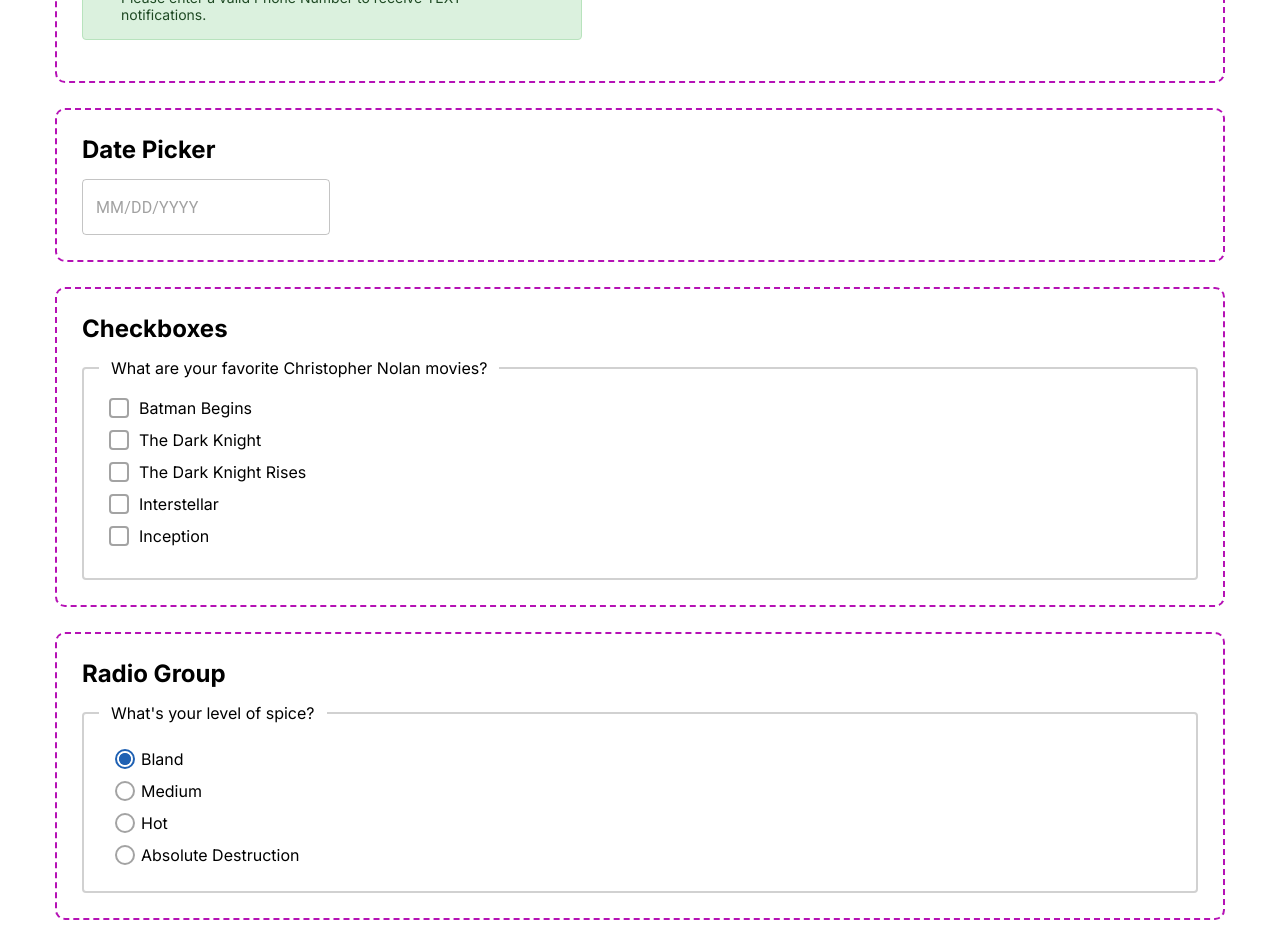
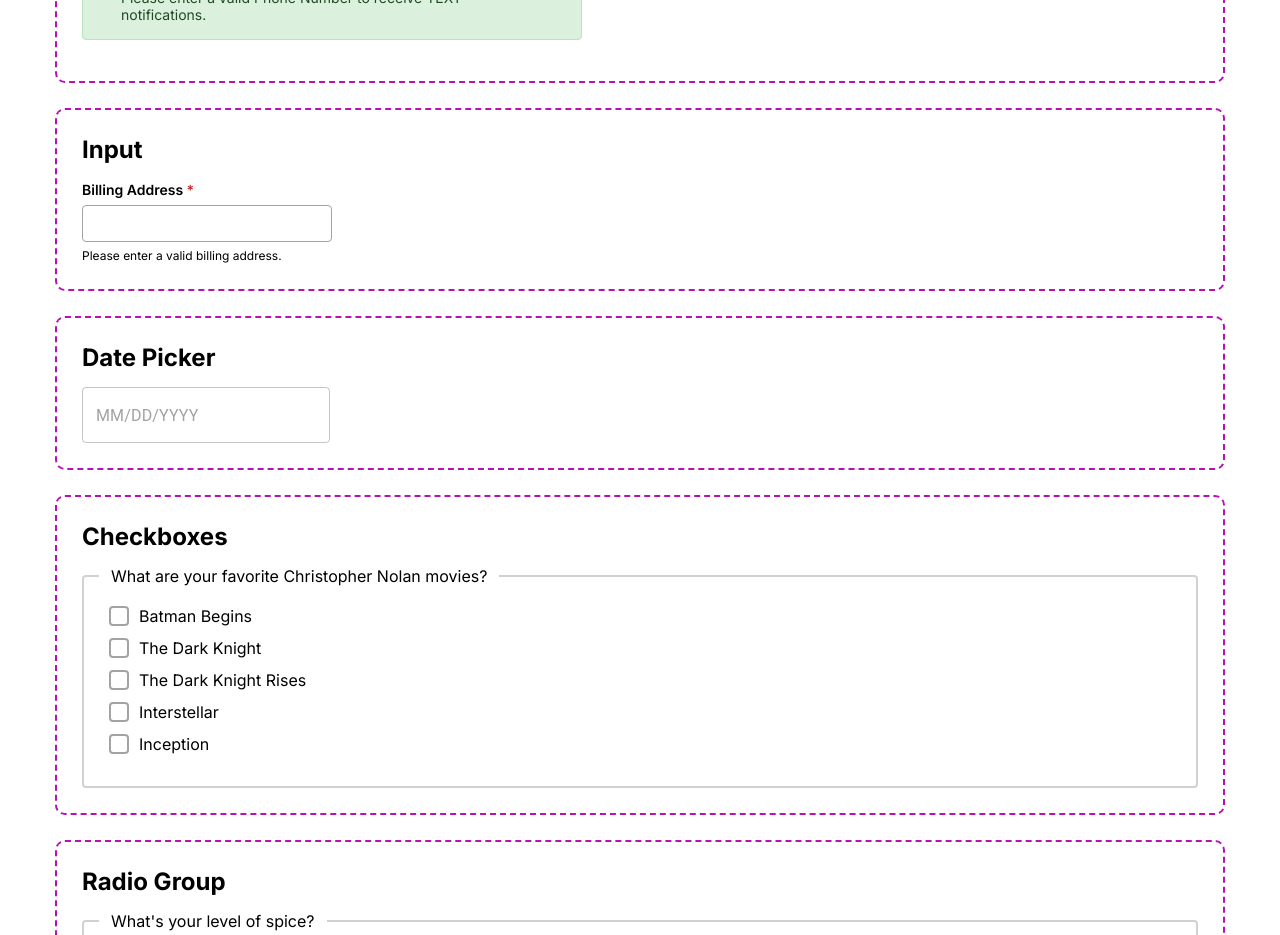
Before and after one commit to Billybobchops/design-system, a Next.js app: page / in a window 1280 px wide. Shown: the part 2240-3175 px from the top of the page. Built offline with nearby package versions, Linux system fonts and the light colour scheme.

Commit message:
first pass designing input markup

```diff
--- a/src/app/page.tsx
+++ b/src/app/page.tsx
@@ -18,6 +18,7 @@ import DatePickerInput from '@/components/DatePicker';
 import ModalStory from '@/style-guide/ModalStory';
 import TabsStory from '@/style-guide/TabsStory';
 import EnrollStatusStory from '@/style-guide/EnrollStatusStory';
+import InputStory from '@/style-guide/InputStory';
 
 export default function Home() {
     return (
@@ -59,6 +60,10 @@ export default function Home() {
                     <AlertStory />
                 </ComponentDisplayArea>
 
+				<ComponentDisplayArea title='Input'>
+					<InputStory />
+				</ComponentDisplayArea>
+
                 <ComponentDisplayArea title='Date Picker'>
                     <DatePickerInput />
                 </ComponentDisplayArea>
--- /dev/null
+++ b/src/components/Input.module.scss
@@ -0,0 +1,33 @@
+@use '../app/variables.module.scss';
+@use '../app/mixins.scss' as *;
+
+.label {
+	font-size: 14px;
+	font-weight: 600;
+}
+
+.input {
+	border: 1px solid variables.$ic-neutral-50;
+	border-radius: 4px;
+	display: block;
+	margin: 6px 6px 2px 0;
+	padding: 10px;
+	width: 250px;
+
+	&:focus-visible {
+		border: 1.5px solid variables.$ic-blue-50;
+	}
+}
+
+.input[aria-invalid='true'] {
+	border-color: variables.$ic-red-50;
+	border-left-width: 3px;
+}
+
+.helperText {
+	font-size: 12px;
+}
+
+.required {
+	color: variables.$ic-red-50;
+}
--- /dev/null
+++ b/src/components/Input.tsx
@@ -0,0 +1,44 @@
+import classes from './Input.module.scss';
+import { useId } from 'react';
+
+interface InputProps {
+    disabled?: boolean;
+    label: string;
+    name: string;
+    required: boolean;
+}
+
+const Input: React.FC<InputProps> = ({
+    disabled = false,
+    label,
+    name,
+    required = false,
+}) => {
+    const inputID = useId();
+    const helperID = useId();
+
+    const helperText = 'Please enter a valid billing address.';
+
+    return (
+        <>
+            <label className={classes.label} htmlFor={inputID}>
+                {label}
+                {required && <span className={classes.required}> *</span>}
+            </label>
+            <input
+                aria-invalid={false}
+                aria-describedby={helperID}
+                className={classes.input}
+                disabled={disabled}
+                id={inputID}
+                name={name}
+                type='text'
+            />
+            <span className={classes.helperText} id={helperID}>
+                {helperText}
+            </span>
+        </>
+    );
+};
+
+export default Input;
--- /dev/null
+++ b/src/style-guide/InputStory.tsx
@@ -0,0 +1,15 @@
+import Input from '@/components/Input';
+
+const InputStory = () => {
+    return (
+        <>
+            <Input
+                label='Billing Address'
+                name='billingAdress'
+                required={true}
+            />
+        </>
+    );
+};
+
+export default InputStory;
```
